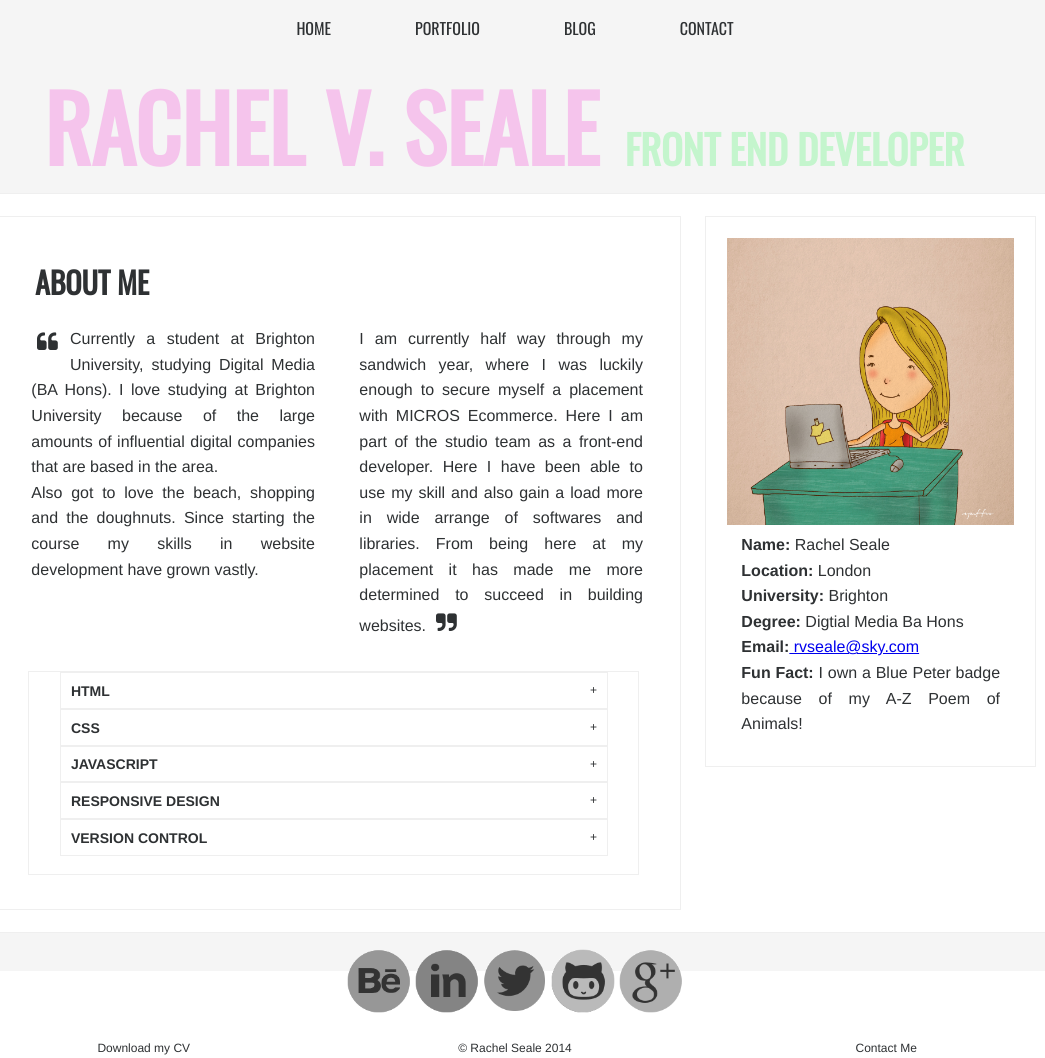
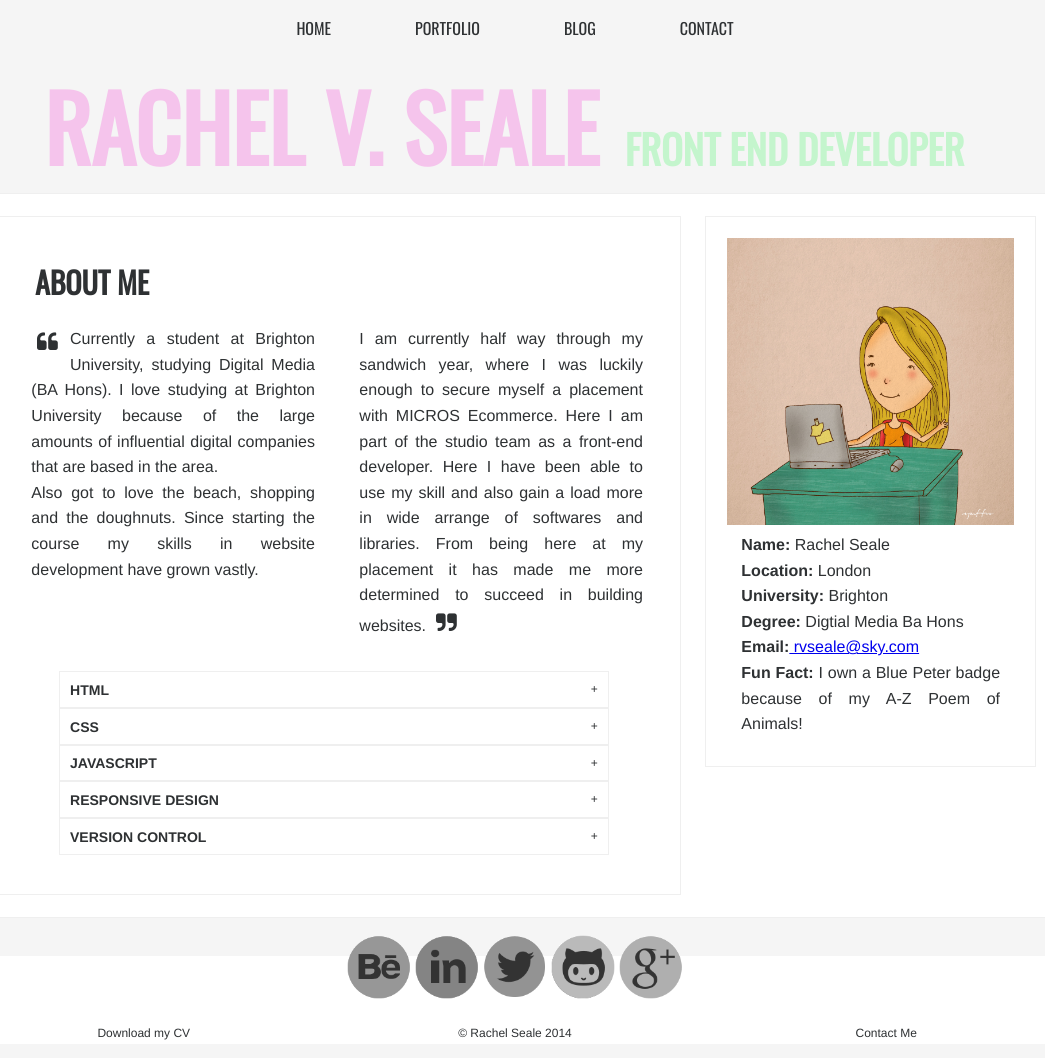
Before and after one commit to RachelSeale/rsealePortfolio, a Jekyll site: the page built from index.html, in a window 1280 px wide. Shown: the whole page, without its empty margins (125-1170 px from the left). Built offline with Jekyll 4.4.1, drawn with Linux system fonts in a browser that asks for light colours; nearby versions of some CDN libraries; Markdown is read by kramdown in place of the engine named in the settings.

Commit message:
boreder removed from accordian

```diff
--- a/css/index.css
+++ b/css/index.css
@@ -266,7 +266,6 @@ h3, .plus, .minus {
 .skills-accordian {
   clear: both;
   background: white;
-  border: 1px solid #efefef;
   width: 80%;
   font-family: "jaf-facitweb", "Helvetica Neue", Helvetica, Arial, "Lucida Grande", sans-serif;
   margin: 3%;
--- a/css/index.scss
+++ b/css/index.scss
@@ -49,7 +49,6 @@ h3, .plus, .minus {
 .skills-accordian {
     clear: both;
     background: $white;
-    border: 1px solid #efefef;
     width: 80%;
     font-family: "jaf-facitweb", "Helvetica Neue", Helvetica, Arial, "Lucida Grande", sans-serif;
     margin: 3%;
```
